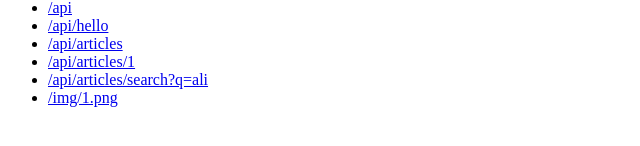
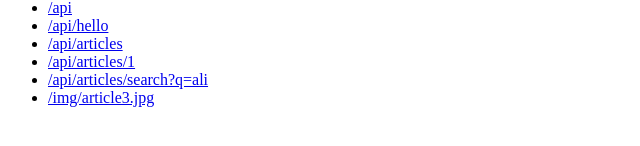
Before and after one commit to lebourlongueur/api-blog-op, a website: page public/index.html in a window 1280 px wide. Shown: the part 128-274 px from the top of the page, 0-640 px from the left. Drawn offline with Linux system fonts and the light colour scheme.

Commit message:
1 file modified

```diff
--- a/public/index.html
+++ b/public/index.html
@@ -18,7 +18,7 @@
         <a href="/api/articles/search?q=ali">/api/articles/search?q=ali</a>
       </li>
       <li>
-        <a href="/img/1.png">/img/1.png</a>
+        <a href="/img/article3.jpg">/img/article3.jpg</a>
       </li>
     </ul>
   </body>
```
